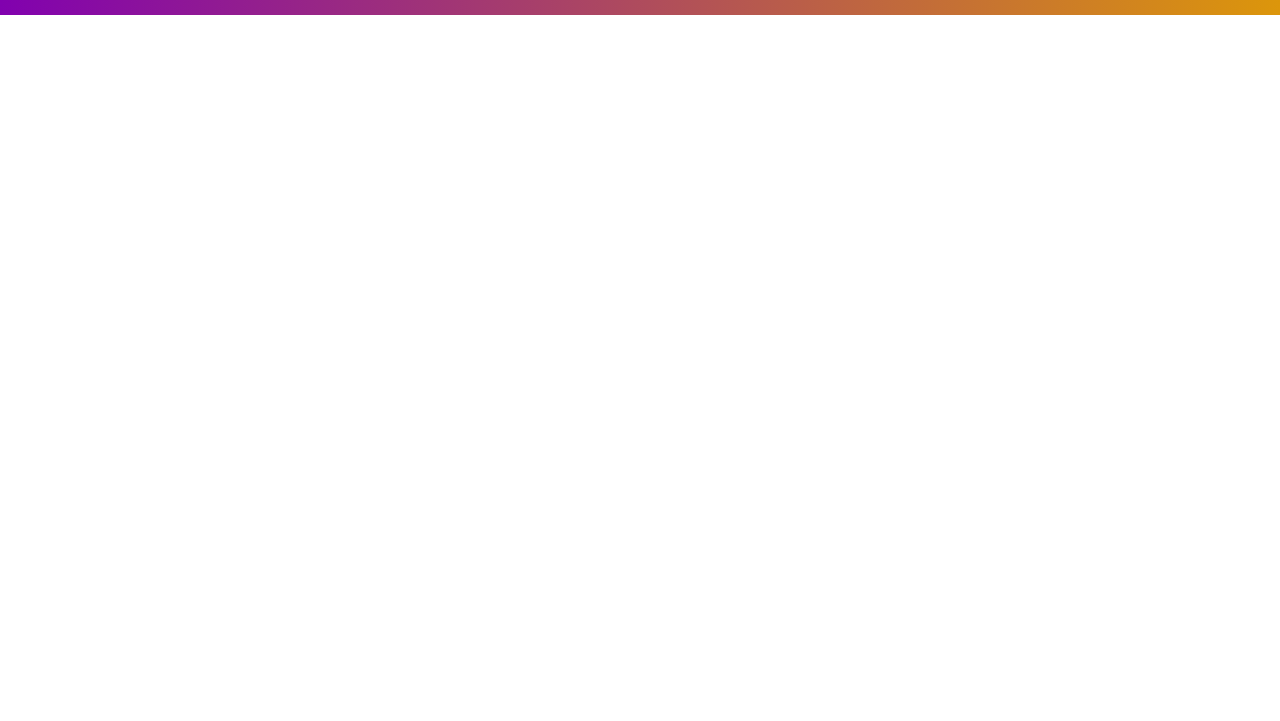
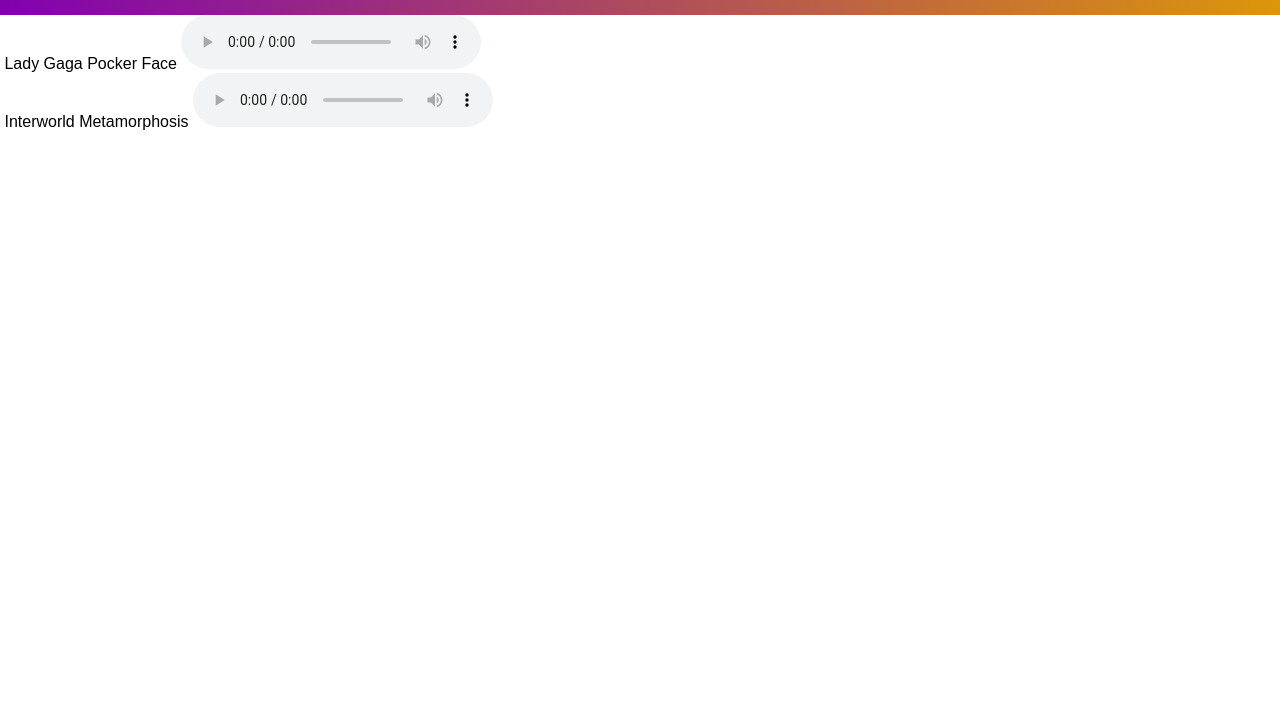
Before and after one commit to AydinKaseyinoff/online-lessons-and-games, a plain HTML site: page index.html in a window 1280 px wide. Shown: the part 79-800 px from the top of the page. Drawn offline with Linux system fonts and the light colour scheme.

Commit message:
add files for index.html

```diff
--- a/index.html
+++ b/index.html
@@ -28,6 +28,15 @@
             </li>
         </ul>
     </div>
-
+    <div class="music">
+        <img src="https://avatars.mds.yandex.net/i?id=02615fa2e607372ebfd526ef8d82c85d7d515501-10636727-images-thumbs&n=13" alt="">
+        Lady Gaga Pocker Face
+        <audio src="./Lady_Gaga_-_Poker_Face_47836180.mp3" controls poster="audio-poster.jpg"></audio>
+    </div>
+    <div class="music">
+        <img src="https://avatars.mds.yandex.net/i?id=5341f9c5d6259042a470e628355f170a50d2efd5-8427457-images-thumbs&n=13" alt="">
+        Interworld Metamorphosis
+        <audio src="./INTERWORLD_-_METAMORPHOSIS_2_75294153.mp3" controls poster="audio-poster.jpg"></audio>
+    </div>
 </body>
 </html>
```
Also changed, not shown: 2 other files.
